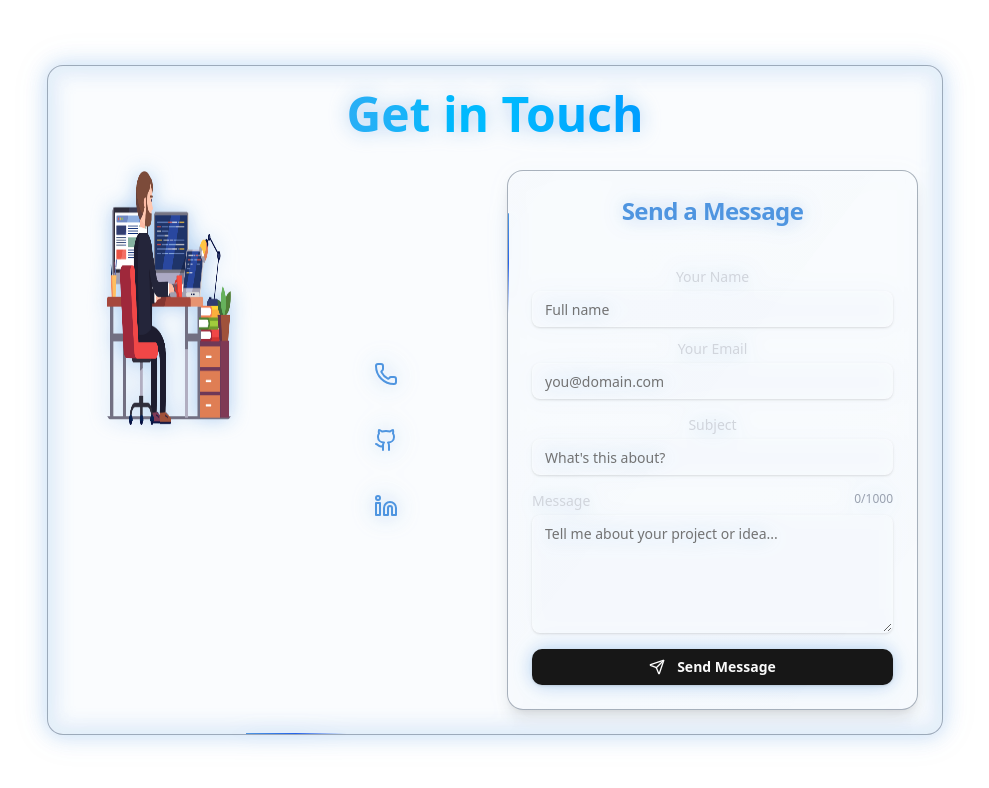
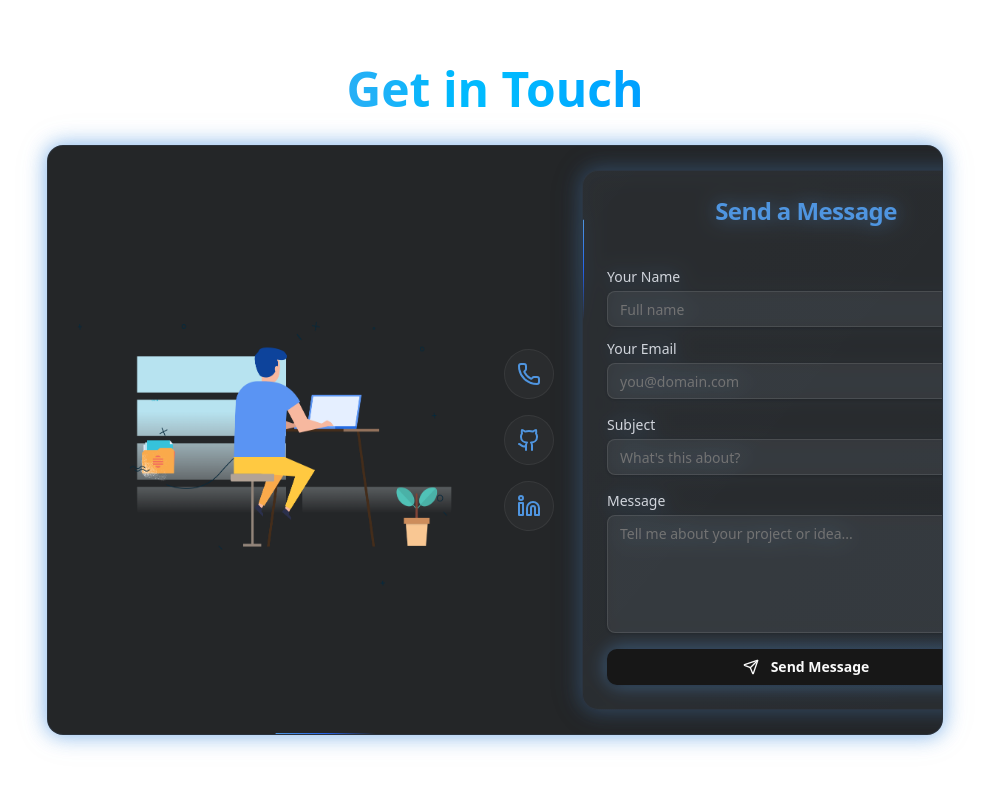
Before and after one commit to a-shishkumar/My-portfolio, a React (Vite) app: page /contact in a window 1280 px wide. Shown: the top 788 px of the page, without its empty margins (145-1134 px from the left). Built offline with nearby package versions, Linux system fonts and the light colour scheme; a web font is replaced by a local one.

Commit message:
complete

```diff
--- a/src/pages/Contacts.jsx
+++ b/src/pages/Contacts.jsx
@@ -14,7 +14,7 @@ import { Card, CardContent, CardHeader, CardTitle } from "@/components/ui/card";
 import { Input } from "@/components/ui/input";
 import { Textarea } from "@/components/ui/textarea";
 import { BorderBeam } from "@/components/ui/border-beam";
-import connectImg from "../assets/connect.png";
+import connectImg from "../assets/connectus.png";
 
 const Contact = () => {
   const reduceMotion = useReducedMotion();
@@ -158,7 +158,13 @@ const Contact = () => {
   return (
     <section className="min-h-screen flex items-center justify-center px-6 py-16 ">
       <div className="w-full max-w-6xl lg:max-w-[70vw]">
-        <Card className="relative w-full p-6 bg-white/5 backdrop-blur-md border border-slate-700/40 rounded-2xl overflow-hidden shadow-lg transition-shadow duration-300 hover:shadow-[0_0_30px_rgba(79,149,224,0.25)] shadow-[0_0_20px_rgba(79,149,224,0.3)] shadow-[inset 0 0 0 1px rgba(79,149,224,0.3)] drop-shadow-[0_0_10px_rgba(79,149,224,0.5)]">
+        <motion.h1
+          {...appear}
+          className="text-3xl sm:text-4xl md:text-5xl font-extrabold text-transparent bg-clip-text bg-gradient-to-r from-[#4f95e0] via-sky-400 to-blue-600 mb-8 text-center"
+        >
+          Get in Touch
+        </motion.h1>
+        <Card className="relative w-full p-6 bg-[#242628] border-slate-700/40 rounded-2xl overflow-hidden shadow-lg transition-shadow duration-300 hover:shadow-[0_0_30px_rgba(79,149,224,0.25)] shadow-[0_0_20px_rgba(79,149,224,0.3)] shadow-[inset 0 0 0 1px rgba(79,149,224,0.3)] drop-shadow-[0_0_10px_rgba(79,149,224,0.5)]">
           <BorderBeam
             size={100}
             duration={8}
@@ -166,27 +172,29 @@ const Contact = () => {
             colorTo="#2563eb"
           />
           <CardContent className="p-0 space-y-6">
-            <motion.div {...appear} className="mb-8 text-center">
-              <h1 className="text-3xl sm:text-4xl md:text-5xl font-extrabold bg-clip-text text-transparent bg-gradient-to-r from-[#4f95e0] via-sky-400 to-blue-600">
-                Get in Touch
-              </h1>
-            </motion.div>
-
-            <div className="grid grid-cols-1 md:grid-cols-4 gap-6">
+            <div className=" flex items-center justify-between px-2 flex-row gap-10">
+              <div>
                 {/* Left: connect image */}
                 <motion.div
                   {...appear}
-                className="order-4 md:order-1 flex justify-center"
+                  className="order-4 md:order-1 flex justify-center group"
                   whileHover={!reduceMotion ? { scale: 1.05, rotate: 2 } : {}}
                   transition={{ duration: 0.3 }}
                 >
-                <img
+                  <motion.img
                     src={connectImg}
                     alt="Connect"
-                  className="w-[10vw] max-w-xs h-[20vw] rounded-2xl border border-white/6"
+                    className="w-[30vw] max-w-sm h-[30vw] rounded-2xl"
+                    animate={!reduceMotion ? { scale: [1, 1.05, 1] } : {}}
+                    transition={{
+                      repeat: Infinity,
+                      duration: 3,
+                      ease: "easeInOut",
+                    }}
                   />
                 </motion.div>
-
+              </div>
+              <div className="flex flex-row justify-between gap-7 ">
                 {/* Middle: linked icons */}
                 <motion.div
                   {...appear}
@@ -196,7 +204,9 @@ const Contact = () => {
                     <motion.a
                       key={item.href}
                       href={item.href}
-                    target={item.href.startsWith("http") ? "_blank" : undefined}
+                      target={
+                        item.href.startsWith("http") ? "_blank" : undefined
+                      }
                       rel={
                         item.href.startsWith("http")
                           ? "noopener noreferrer"
@@ -217,11 +227,8 @@ const Contact = () => {
                 </motion.div>
 
                 {/* Right: form card */}
-              <motion.div
-                {...appear}
-                className="order-1 md:order-3 md:col-span-2"
-              >
-                <Card className="relative rounded-2xl border border-slate-700/40 shadow-lg bg-gradient-to-br from-white/3 to-blue-50/2">
+                <motion.div {...appear} className="order-1 md:order-3">
+                  <Card className="relative rounded-2xl border border-slate-700/40 shadow-lg transition-shadow duration-300 hover:shadow-[0_0_30px_rgba(79,149,224,0.25)] shadow-[0_0_20px_rgba(79,149,224,0.3)] shadow-[inset 0 0 0 1px rgba(79,149,224,0.3)] drop-shadow-[0_0_10px_rgba(79,149,224,0.5)] bg-gradient-to-br from-white/3 to-blue-50/2 min-w-[35vw]">
                     <BorderBeam
                       size={100}
                       duration={6}
@@ -265,9 +272,10 @@ const Contact = () => {
 
                         <div className="grid grid-cols-1 gap-3">
                           <div>
-                          <label className="block text-sm text-gray-300 mb-1">
+                            <label className="flex justify-between text-sm text-gray-300 mb-1">
                               Your Name
                             </label>
+                            <div className="flex-1">
                               <Input
                                 name="name"
                                 value={formData.name}
@@ -285,11 +293,13 @@ const Contact = () => {
                                 </p>
                               )}
                             </div>
+                          </div>
 
                           <div>
-                          <label className="block text-sm text-gray-300 mb-1">
+                            <label className="flex justify-between text-sm text-gray-300 mb-1">
                               Your Email
                             </label>
+                            <div className="flex-1">
                               <Input
                                 type="email"
                                 name="email"
@@ -309,11 +319,13 @@ const Contact = () => {
                               )}
                             </div>
                           </div>
+                        </div>
 
                         <div>
-                        <label className="block text-sm text-gray-300 mb-1">
+                          <label className="flex justify-between text-sm text-gray-300 mb-1">
                             Subject
                           </label>
+                          <div className="flex-1">
                             <Input
                               name="subject"
                               value={formData.subject}
@@ -330,6 +342,7 @@ const Contact = () => {
                                 {errors.subject}
                               </p>
                             )}
+                          </div>
                         </div>
 
                         <div>
@@ -370,7 +383,10 @@ const Contact = () => {
                               <div className="flex items-center gap-2">
                                 <motion.div
                                   animate={reduceMotion ? {} : { rotate: 360 }}
-                                transition={{ repeat: Infinity, duration: 0.9 }}
+                                  transition={{
+                                    repeat: Infinity,
+                                    duration: 0.9,
+                                  }}
                                   className="w-5 h-5 border-2 border-white border-t-transparent rounded-full"
                                 />
                                 Sending...
@@ -388,6 +404,7 @@ const Contact = () => {
                   </Card>
                 </motion.div>
               </div>
+            </div>
           </CardContent>
         </Card>
       </div>
```
Also changed, not shown: src/assets/connectus.png (added). Lines whose indentation alone changed are shown as unchanged.
